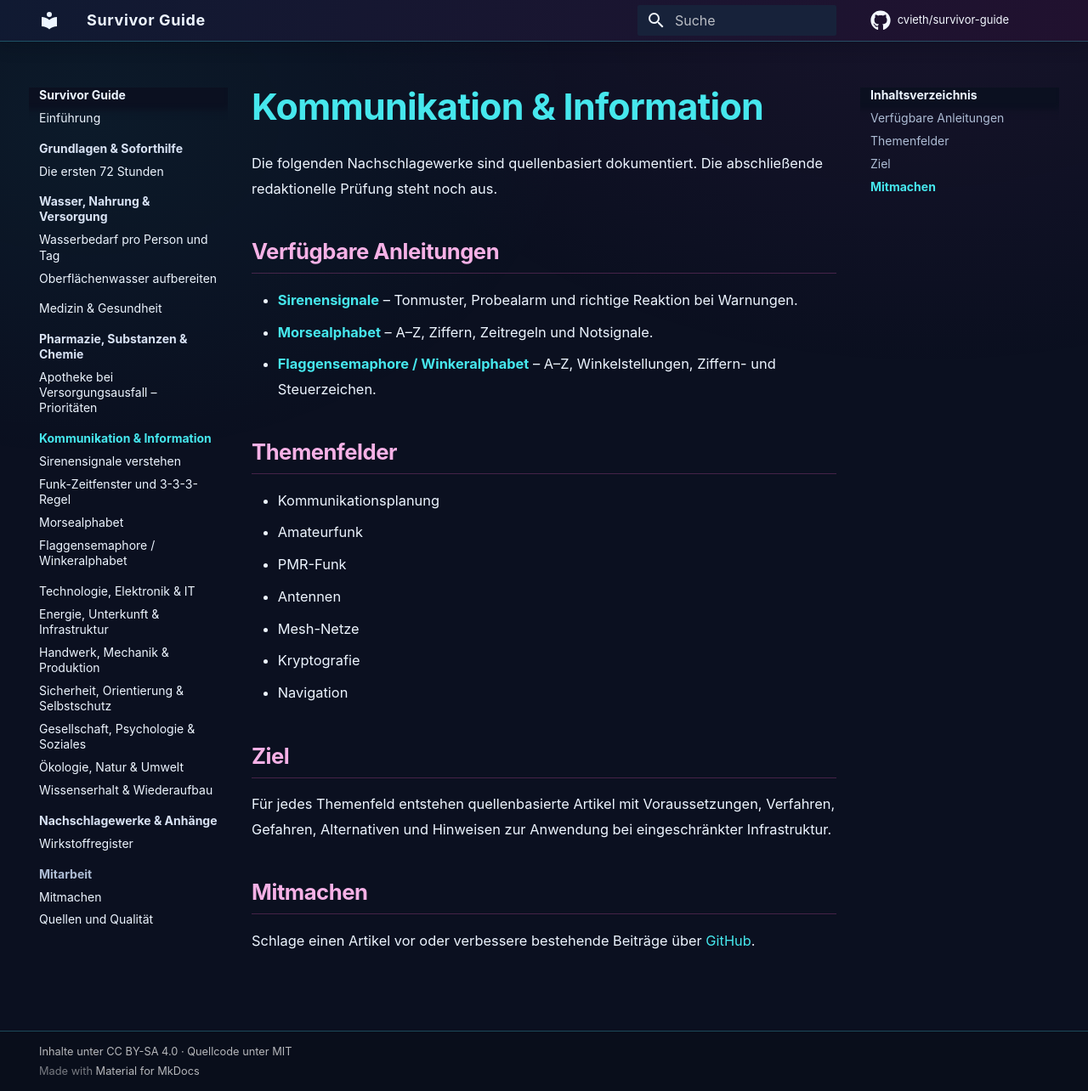
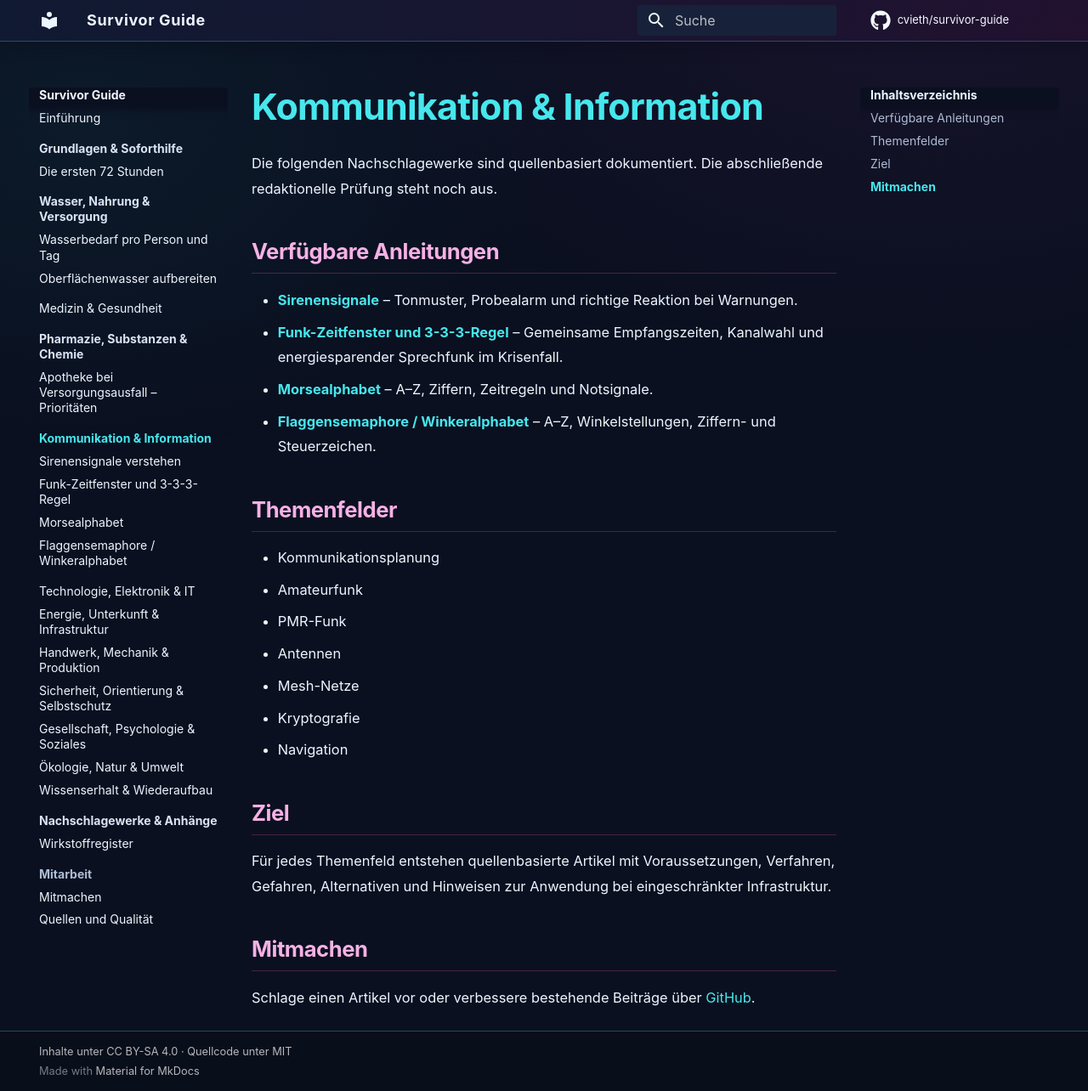
Before and after one commit to cvieth/survivor-guide, an MkDocs documentation site: the page built from docs/04-kommunikation/index.md, in a window 1280 px wide and 1284 px high. Shown: the whole window at 85% size. Built offline with MkDocs 1.6.1 and Material for MkDocs 9.7.7, drawn with Linux system fonts in a browser that asks for light colours; comment, search, counter and statistics services are not loaded.

Commit message:
docs: 3-3-3-Regel aus Kommunikationsübersicht verlinken

```diff
--- a/docs/04-kommunikation/index.md
+++ b/docs/04-kommunikation/index.md
@@ -5,6 +5,7 @@ Die folgenden Nachschlagewerke sind quellenbasiert dokumentiert. Die abschließe
 ## Verfügbare Anleitungen
 
 - **[Sirenensignale](sirenensignale.md)** – Tonmuster, Probealarm und richtige Reaktion bei Warnungen.
+- **[Funk-Zeitfenster und 3-3-3-Regel](funkzeitfenster-333-regel.md)** – Gemeinsame Empfangszeiten, Kanalwahl und energiesparender Sprechfunk im Krisenfall.
 - **[Morsealphabet](morsealphabet.md)** – A–Z, Ziffern, Zeitregeln und Notsignale.
 - **[Flaggensemaphore / Winkeralphabet](flaggenalphabet.md)** – A–Z, Winkelstellungen, Ziffern- und Steuerzeichen.
 
```
